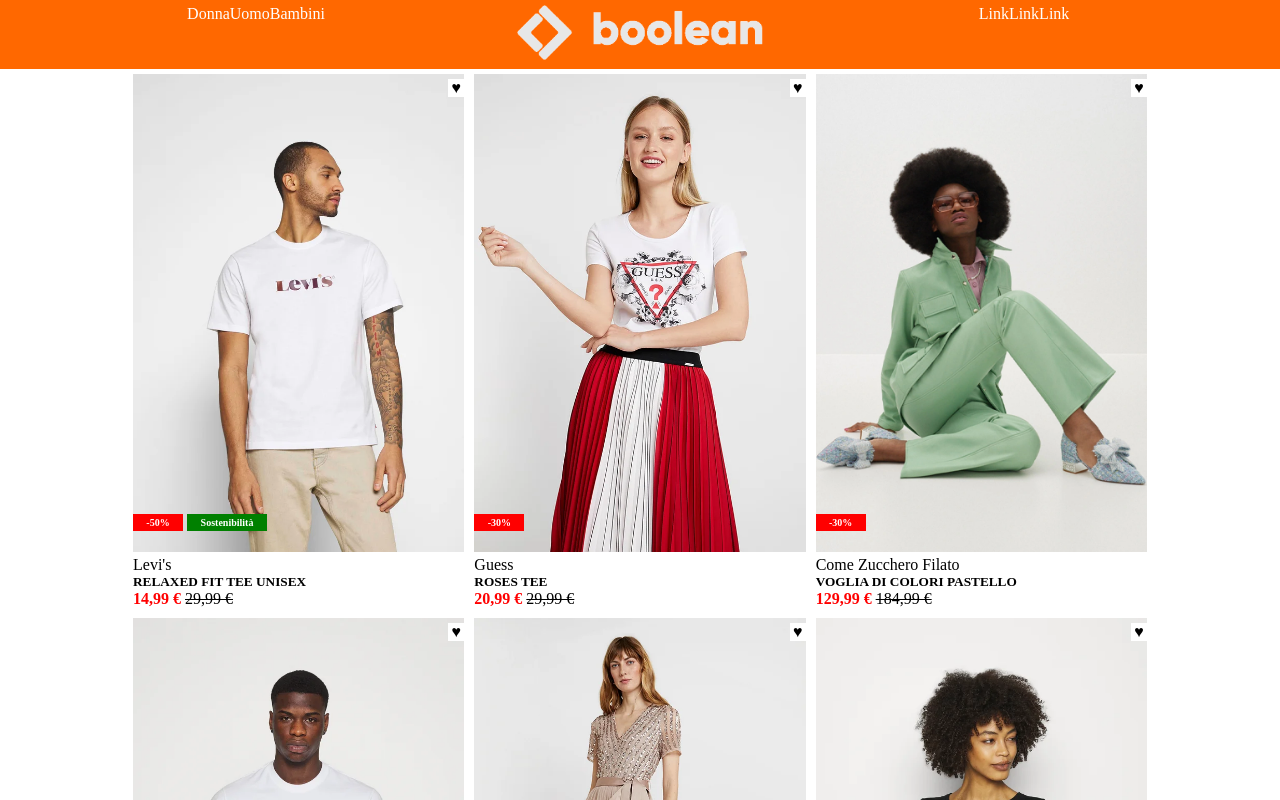
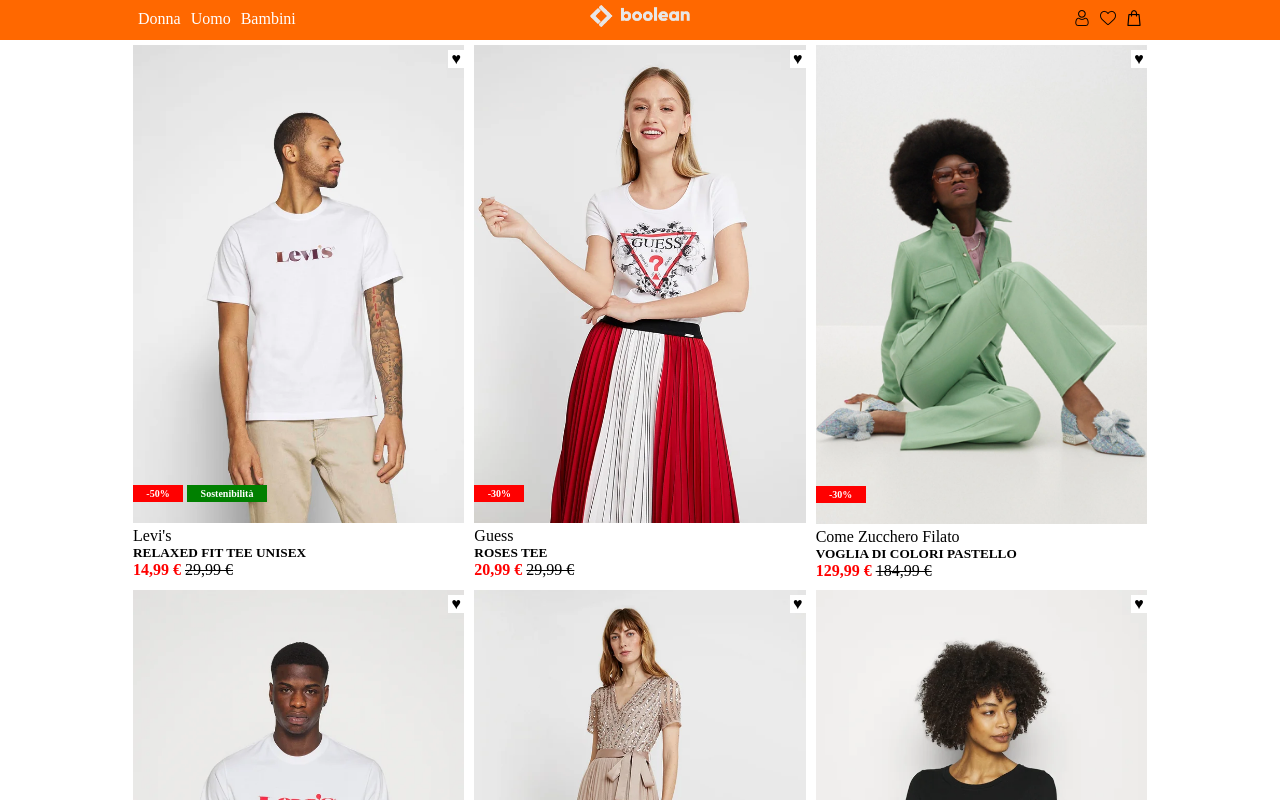
Before and after one commit to rachelpatrocinio/html-css-boolando, a plain HTML site: page index.html in a window 1280 px wide. Shown: the top 800 px of the page. Drawn offline with Linux system fonts and the light colour scheme.

Commit message:
Added: Header (Icons to link) & adjusted position of header flex-items

```diff
--- a/index.html
+++ b/index.html
@@ -12,22 +12,34 @@
         <div class="container">
             <div class="row">
                 <div class="col-3">
-                    <ul class="flex justify-center">
-                        <li><a href="#">Donna</a></li>
-                        <li><a href="#">Uomo</a></li>
-                        <li><a href="#">Bambini</a></li>
+                    <ul class="flex justify-start">
+                        <li class="main-menu-items"><a href="#">Donna</a></li>
+                        <li class="main-menu-items"><a href="#">Uomo</a></li>
+                        <li class="main-menu-items"><a href="#">Bambini</a></li>
                     </ul>
                 </div>
-                <div class="col-3">
-                    <figure>
+                <div class="col-3 flex justify-center">
+                    <figure class="logo">
                         <img src="./images/img/boolean-logo.png" alt="Logo Boolean">
                     </figure>
                 </div>
-                <div class="col-3">
+                <div class="col-3 flex justify-end">
                     <ul class="flex justify-center">
-                        <li><a href="#">Link</a></li>
-                        <li><a href="#">Link</a></li>
-                        <li><a href="#">Link</a></li>
+                        <li class="main-menu-links">
+                            <a href="#">
+                                <img src="./images/img/user.png" alt="User Button">
+                            </a>
+                        </li>
+                        <li class="main-menu-links">
+                            <a href="#">
+                                <img src="./images/img/heart.png" alt="Heart Button">
+                            </a>
+                        </li>
+                        <li class="main-menu-links">
+                            <a href="#">
+                                <img src="./images/img/shopping-bag.png" alt="Shopping Button">
+                            </a>
+                        </li>
                     </ul>
                 </div>
             </div>
--- a/style.css
+++ b/style.css
@@ -25,8 +25,17 @@ ol {
     display: flex;
 }
 
+.justify-start{
+    justify-content: flex-start;
+}
+
+
 .justify-center{
     justify-content: center;
+}
+
+.justify-end{
+    justify-content: flex-end;
 }
 
 /* LAYOUT */
@@ -63,7 +72,14 @@ ol {
     justify-content: space-between;
 }
 
+.main-header .logo{
+    width: 100px;
+}
 
+.main-header li[class^=main-menu]{
+    padding: 5px;
+    font-weight: 500;
+}
 
 /* CARDS */
 
```
Also changed, not shown: images/img/heart.png (added), images/img/shopping-bag.png (added), images/img/user.png (added), 3 other files.
